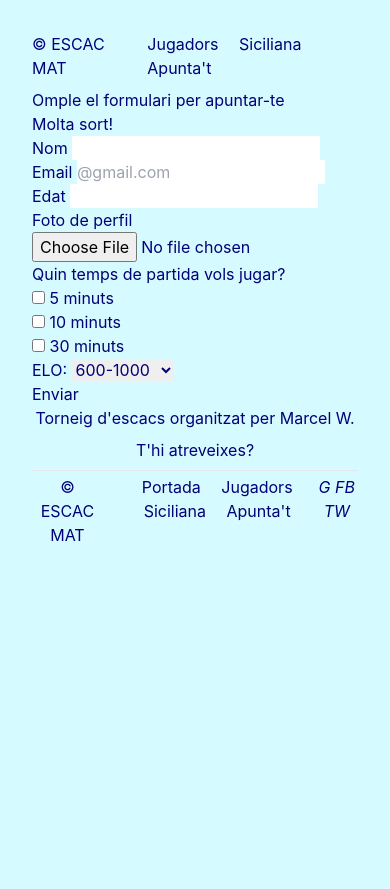
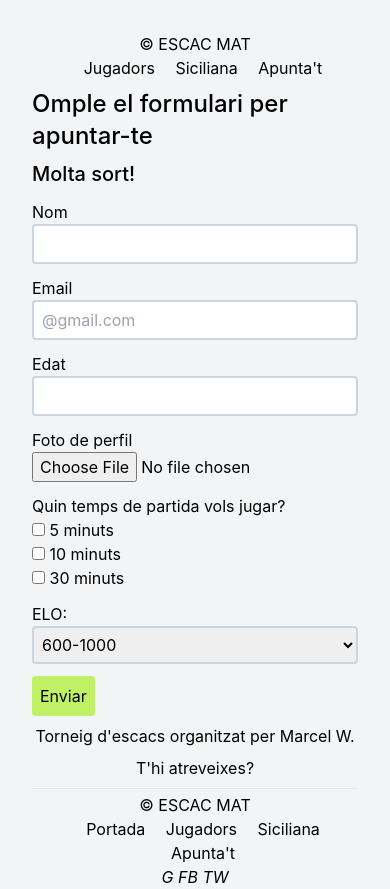
Before and after one commit to marcelwp/TOOLS2_PAC3, a website built with Parcel: page src/apuntat.html in a window 390 px wide. Before the commit the page ends 844 px from the top, so only its background shows below. Built offline with nearby package versions, Linux system fonts and the light colour scheme.

Commit message:
pagina apuntat i responsive

```diff
--- a/src/apuntat.html
+++ b/src/apuntat.html
@@ -7,25 +7,25 @@
     <link rel="stylesheet" type="text/css" href="./assets/styles/main.scss"><!-- do not remove this line! -->
     <title>Apunta't</title>
   </head>
-  <body>
+  <body class="bg-gray-100 text-black">
     <include src="./views/header.html"></include>
-    <div class="max-w-screen-md mx-auto">
-        <h1>Omple el formulari per apuntar-te</h1>
-        <h2>Molta sort!</h2>
+    <div class="container max-w-screen-lg mx-auto mb-2">
+        <h1 class="font-medium mb-2 text-2xl sm:text-3xl md:text-5xl">Omple el formulari per apuntar-te</h1>
+        <h2 class="font-medium mb-2 text-xl sm:text-2xl	md:text-4xl">Molta sort!</h2>
         <form class="">
-            <div class="">
+            <div class="mt-3 mb-3">
                 <label for="nomParticipant">Nom</label>
-                <input type="text" class="form-control" id="nomParticipant" placeholder="">
+                <input type="text" class="block w-full rounded border-slate-300 border-2 py-1.5 px-2 focus:border-5" id="nomParticipant" placeholder="">
               </div>
-            <div class="">
+            <div class="mb-3">
               <label for="emailParticipant">Email</label>
-              <input type="email" class="form-control" id="emailParticipant" placeholder="@gmail.com">
+              <input type="email" class="block w-full	rounded border-slate-300 border-2 py-1.5 px-2" id="emailParticipant" placeholder="@gmail.com">
             </div>
-            <div class="">
+            <div class="mb-3">
               <label for="edatParticipant">Edat</label>
-              <input type="number" class="form-control" id="edatParticipant" placeholder="">
+              <input type="number" class="block w-full rounded border-slate-300 border-2 py-1.5 px-2" id="edatParticipant" placeholder="">
             </div>
-            <div class="">
+            <div class="mb-3">
               <label for="fotoParticipant">Foto de perfil</label>
               <input type="file" id="fotoParticipant">
             </div>
@@ -40,21 +40,21 @@
                   <input type="checkbox" id="minuts10"> 10 minuts
                 </label>
             </div>
-            <div class="">
+            <div class="mb-3">
                 <label for="minuts30">
                   <input type="checkbox" id="minuts30"> 30 minuts
                 </label>
             </div>
-            <div class="">
+            <div class="mb-3">
                 <label for="elo">ELO:</label>
-                <select class="form-control" id="elo">
+                <select class="block w-full	rounded border-slate-300 border-2	py-1.5 px-1" id="elo">
                   <option>600-1000</option>
                   <option>1000-1400</option>
                   <option>1400-1800</option>
                   <option>>1800</option>
                 </select>
               </div>
-            <button type="submit" class="btn btn-primary">Enviar</button>
+            <button type="submit" class="bg-lime-300 rounded border-slate-300 py-2 px-2">Enviar</button>
           </form>
     </div>
     <include src="./views/footer.html"></include>
--- a/src/index.html
+++ b/src/index.html
@@ -9,12 +9,12 @@
   </head>
   <body class="bg-gray-100 text-black">
     <include src="./views/header.html"></include>
-    <div class="max-w-screen-md mx-auto sm:grid sm:grid-rows-6 sm:grid-cols-9 font-serif text-center sm:text-white mb-2 sm:mb-0">
+    <div class="max-w-screen-lg mx-auto sm:grid sm:grid-rows-6 sm:grid-cols-9 font-serif text-center sm:text-white mb-2 sm:mb-0">
       <picture class="sm:row-start-1 sm:row-span-6 sm:col-start-1 sm:col-span-9">
         <source srcset="./assets/images/escacs_fusta_portada.jpg?as=webp&width=1080" type="image/webp" />
         <img src="./assets/images/escacs_fusta_portada.jpg" alt="Tauler d'escacs" class="" />
       </picture>
-      <h1 class="sm:col-start-4 sm:col-span-4 sm:row-start-2 sm:row-span-2 sm:text-4xl tracking-widest font-bold mb-2 sm:mb-0">Gran Torneig</h1>
+      <h1 class="sm:col-start-4 sm:col-span-4 sm:row-start-2 sm:row-span-2 sm:text-5xl tracking-widest font-bold mb-2 sm:mb-0">Gran Torneig</h1>
       <p class="sm:col-start-7 sm:col-span-3 sm:row-start-6 sm:row-span-2 sm:self-end sm:bg-red-600 mb-2 sm:mb-0">
         Juliol de 2023
       </p>
@@ -27,7 +27,7 @@
 
     </div>
 
-    <div class="max-w-screen-md mx-auto text-center">
+    <div class="max-w-screen-lg mx-auto text-center">
       <p class="mb-2 sm:mb-0">
         El torneig més esperat de l'any ja ha arribat. Jugadors, prepareu-vos per les batalles més explosives.
       </p>
--- a/src/views/footer.html
+++ b/src/views/footer.html
@@ -1,4 +1,4 @@
-<footer class="container max-w-screen-md mx-auto text-center">
+<footer class="container max-w-screen-lg mx-auto text-center">
     <p class="mb-2">
         Torneig d'escacs organitzat per Marcel W.
     </p>
@@ -6,9 +6,9 @@
         T'hi atreveixes?
     </p>
     <hr class="mt-1 mb-1">
-    <div class="flex justify-between">
-        <p class="inline-block">&copy; ESCAC MAT</p>
-        <nav class="inline-block">
+    <div class="sm:flex sm:justify-between">
+        <p class="sm:inline-block">&copy; ESCAC MAT</p>
+        <nav class="sm:inline-block">
             <ul class="">
                 <li class="inline-block pl-4"><a href="index.html">Portada</a></li>
                 <li class="inline-block pl-4"><a href="">Jugadors</a></li>
@@ -16,7 +16,7 @@
                 <li class="inline-block pl-4"><a href="apuntat.html">Apunta't</a></li>
             </ul>
         </nav>
-        <nav class="inline-block">
+        <nav class="sm:inline-block">
             <ul class="">
                 <li class="inline-block"><a href=""><i class="fa-brands fa-google-plus-g">G</i></a></li>
                 <li class="inline-block"><a href=""><i class="fa-brands fa-square-facebook">FB</i></a></li>
--- a/src/views/header.html
+++ b/src/views/header.html
@@ -1,7 +1,7 @@
-<header class="container max-w-screen-md mx-auto mb-2">
-    <div class="flex justify-between">
-        <p class="inline-block">&copy; ESCAC MAT</p>
-        <nav class="inline-block">
+<header class="container max-w-screen-lg mx-auto mb-2">
+    <div class="sm:flex sm:justify-between text-center">
+        <p class="sm:inline-block">&copy; ESCAC MAT</p>
+        <nav class="sm:inline-block">
             <ul class="">
                 <li class="inline-block pl-4"><a href="">Jugadors</a></li>
                 <li class="inline-block pl-4"><a href="">Siciliana</a></li>
```
